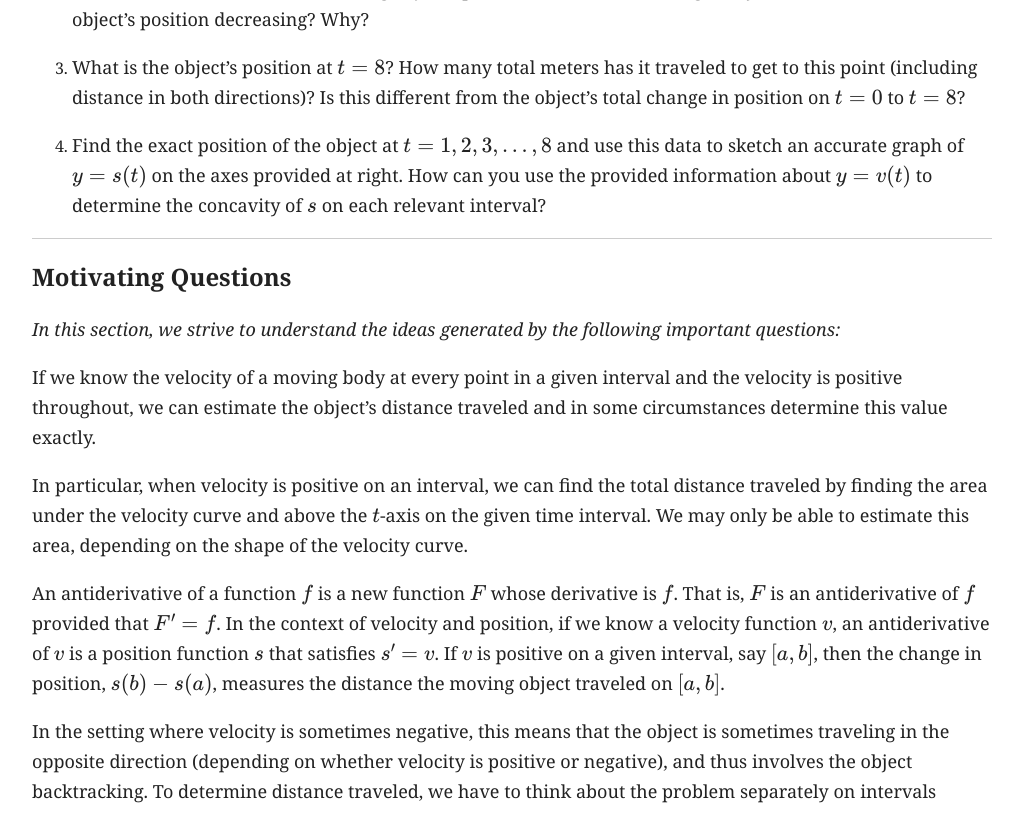
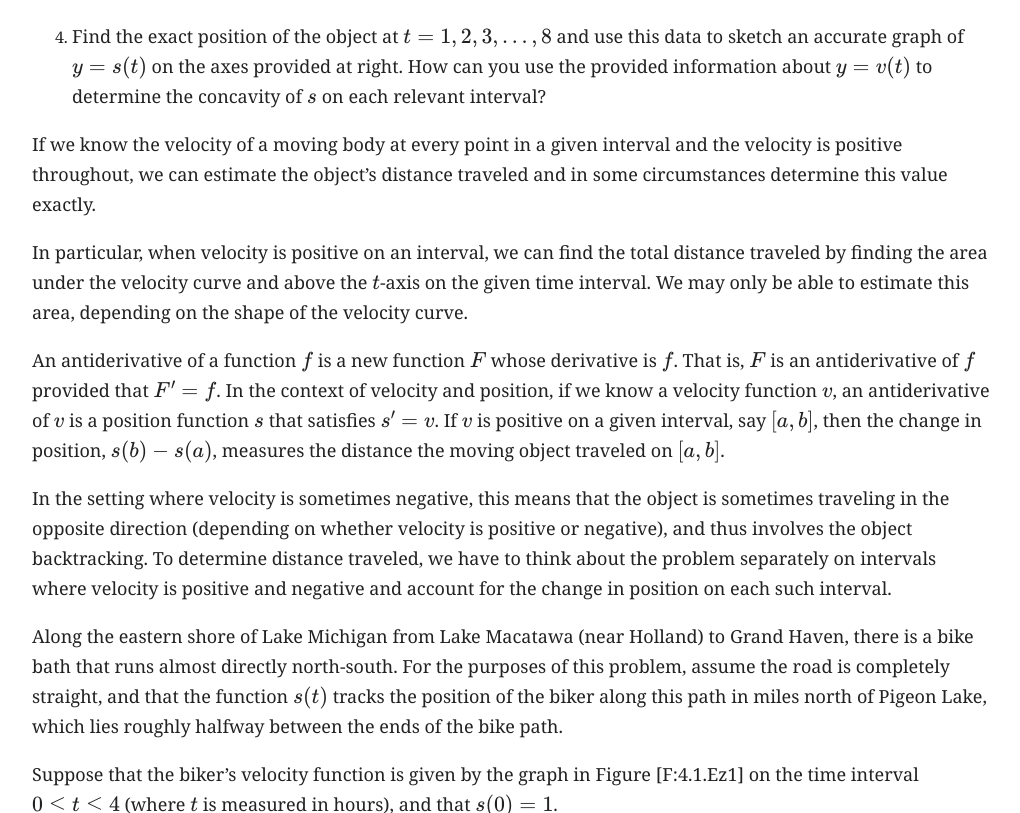
Before and after one commit to adelphimathcs/Active-Calculus, a Jekyll site: the page built from _posts/2013-08-01-4.1.VelocityDistance.md, in a window 1280 px wide and 900 px high, scrolled down 9293 px, cut to the strip 0-813 px from the top of the window. Shown: the whole strip, without its empty margins (128-1148 px from the left). Built offline with Jekyll 4.4.1, drawn with Linux system fonts in a browser that asks for light colours; some web fonts are replaced; formulas are drawn with MathJax 3.

Commit message:
section filter has header

```diff
--- a/_posts/2013-08-01-1.1.Velocity.md
+++ b/_posts/2013-08-01-4.1.VelocityDistance.md
@@ -37,14 +37,7 @@
 $\frac{s(b)-s(a)}{b-a}$, and eventually found that we could determine
 the exact instantaneous velocity of the ball at time $t$ by taking the
 derivative of the position function,
-
-$$
-
-s'(t) = \lim_{h \to 0} \frac{s(t+h)-s(t)}{h}.
-
-$$
-
- Thus, given a
+$$s'(t) = \lim_{h \to 0} \frac{s(t+h)-s(t)}{h}.$$ Thus, given a
 differentiable position function, we are able to know the exact velocity
 of the moving object at any point in time.
 
@@ -304,8 +297,6 @@
 
 {% include activities/4.1.Act3.md %}
 
-{% include motivating-quest-top.md %}
-
 If we know the velocity of a moving body at every point in a given
 interval and the velocity is positive throughout, we can estimate the
 object’s distance traveled and in some circumstances determine this
```
Also changed, not shown: _layouts/sections.md (added, +8 -0 lines), tools/format_section_tex.rb (+6 -2 lines), 1 other file.
